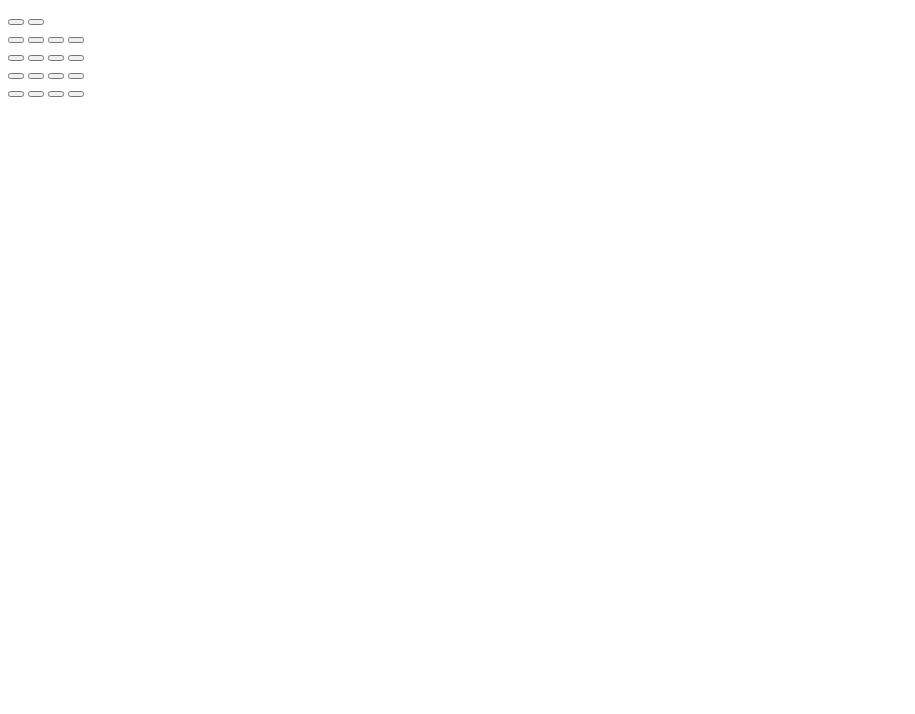
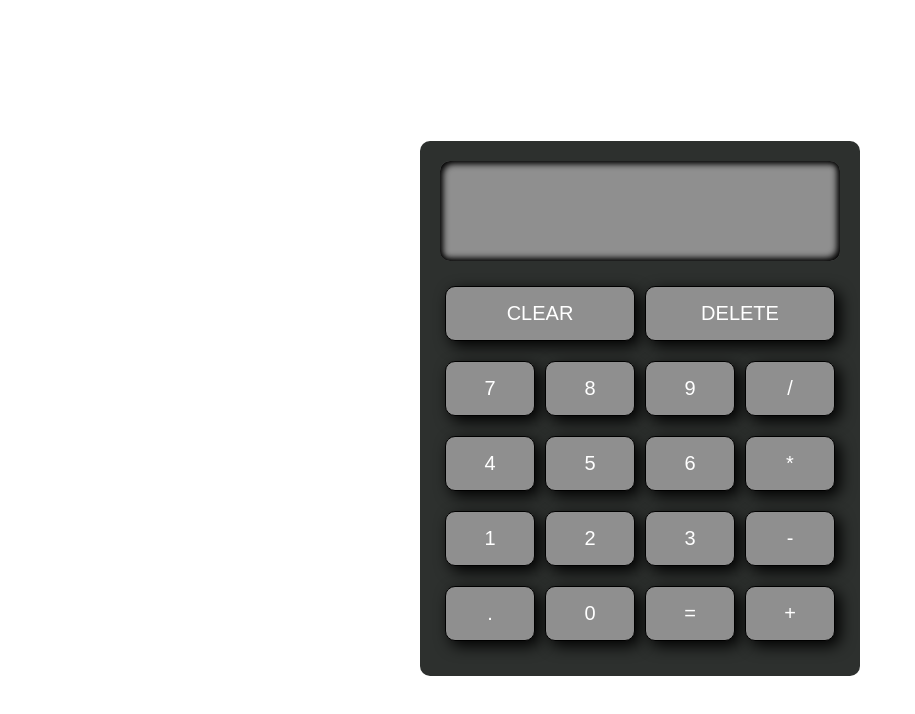
Before and after one commit to EjembiEmmanuel/Odin-calculator, a plain HTML site: page index.html in a window 1280 px wide. Shown: the whole page, without its empty margins (0-915 px from the left). Drawn offline with Linux system fonts and the light colour scheme.

Commit message:
Finished the calculator design

```diff
--- a/index.html
+++ b/index.html
@@ -10,37 +10,40 @@
 </head>
 <body>
     <div class="container">
+        <div class="calculator">
             <div class="display"></div>
             <div class="buttons">
                 <div class="row1">
-                <button class="clear"></button>
-                <button class="delete"></button>
+                    <button class="clear">CLEAR</button>
+                    <button class="delete">DELETE</button>
                 </div>
                 <div class="row2">
-                <button class="seven"></button>
-                <button class="eight"></button>
-                <button class="nine"></button>
-                <button class="divided"></button>
+                    <button class="seven">7</button>
+                    <button class="eight">8</button>
+                    <button class="nine">9</button>
+                    <button class="divide">/</button>
                 </div>
                 <div class="row3">
-                <button class="four"></button>
-                <button class="five"></button>
-                <button class="six"></button>
-                <button class="multiply"></button>
+                    <button class="four">4</button>
+                    <button class="five">5</button>
+                    <button class="six">6</button>
+                    <button class="multiply">*</button>
                 </div>
                 <div class="row4">
-                <button class="one"></button>
-                <button class="two"></button>
-                <button class="three"></button>
-                <button class="substract"></button>
+                    <button class="one">1</button>
+                    <button class="two">2</button>
+                    <button class="three">3</button>
+                    <button class="substract">-</button>
                 </div>
                 <div class="row5">
-                <button class="decimal"></button>
-                <button class="zero"></button>
-                <button class="equals"></button>
-                <button class="add"></button>
+                    <button class="decimal">.</button>
+                    <button class="zero">0</button>
+                    <button class="equals">=</button>
+                    <button class="add">+</button>
                 </div>
             </div>
+        </div>
+
     </div>
 
 
--- a/styles.css
+++ b/styles.css
@@ -0,0 +1,81 @@
+body {
+    display: flex;
+    min-height: 100vh;
+    justify-content: center;
+    align-items: center;
+}
+
+.container {
+    display: flex;
+    flex-direction: column;
+    background-color: #2d302e;
+    padding: 20px;
+    width: 400px;
+    /* height: 550px; */
+    border-radius: 10px;
+}
+
+.calculator {
+    display: flex;
+    flex-direction: column;
+    /* background-color: aqua;   */
+}
+
+.display {
+    background-color: #8f8f8f;
+    box-shadow: 3px 3px 6px black inset, -3px -3px 6px black inset;
+    height: 100px;
+    border-radius: 10px;
+    margin-bottom: 20px;
+}
+
+.buttons {
+    display: flex;
+    flex-direction: column;
+}
+
+.buttons .row1,
+.buttons .row2,
+.buttons .row3,
+.buttons .row4,
+.buttons .row5 {
+    display: flex;
+    flex-direction: row;
+    margin-bottom: 10px;
+}
+
+button {
+    background: #8f8f8f;
+    color: white;
+    box-shadow: 5px 5px 15px black;
+    flex-grow: 1;
+    width: 20px;
+    padding: 15px;
+    margin: 5px;
+    font-size: 20px;
+    border: 1px solid black;
+    border-radius: 10px;
+    transition-duration: 0.5s;
+}
+
+.clear:hover, .delete:hover {
+    background: #f55b49;
+    color: black;
+}
+
+.one:hover, .two:hover, .three:hover, .four:hover,
+.five:hover, .six:hover, .seven:hover, .eight:hover,
+.nine:hover, .zero:hover, .decimal:hover {
+    background: #cfd1cf;
+    color: black;
+}
+
+.divide:hover, .multiply:hover, .add:hover, .substract:hover {
+    background: #52f2fa;
+    color: black;
+}
+
+.equals:hover {
+    background: #1cff73;
+    color: black;
+}
```
Lines whose indentation alone changed are shown as unchanged.
